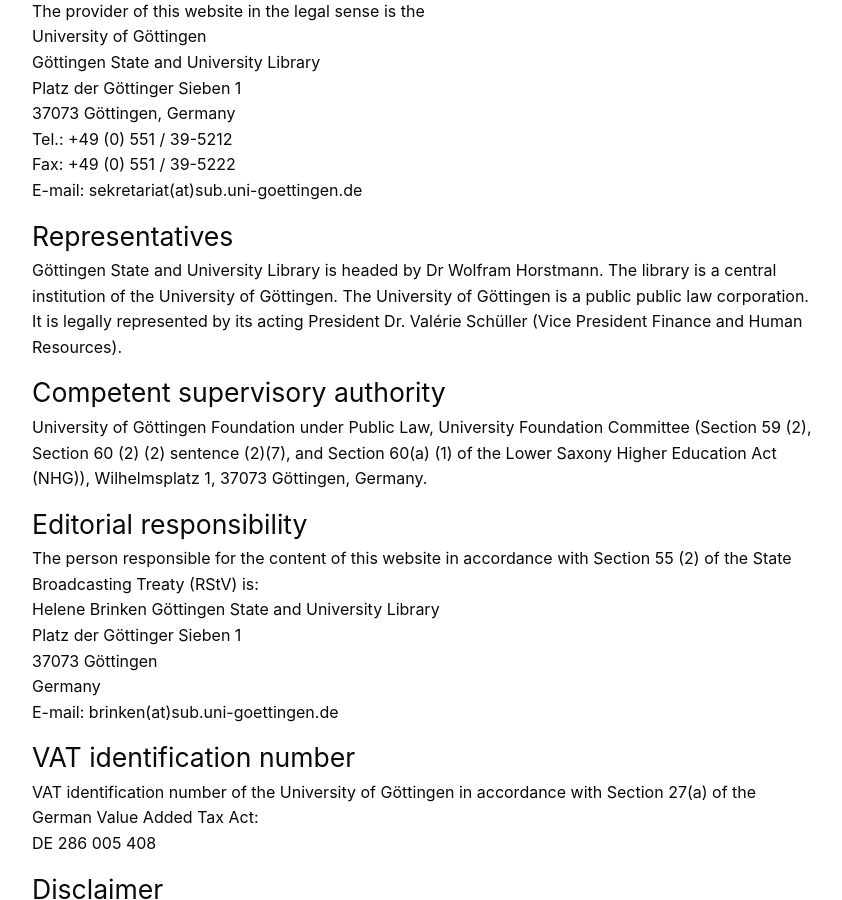
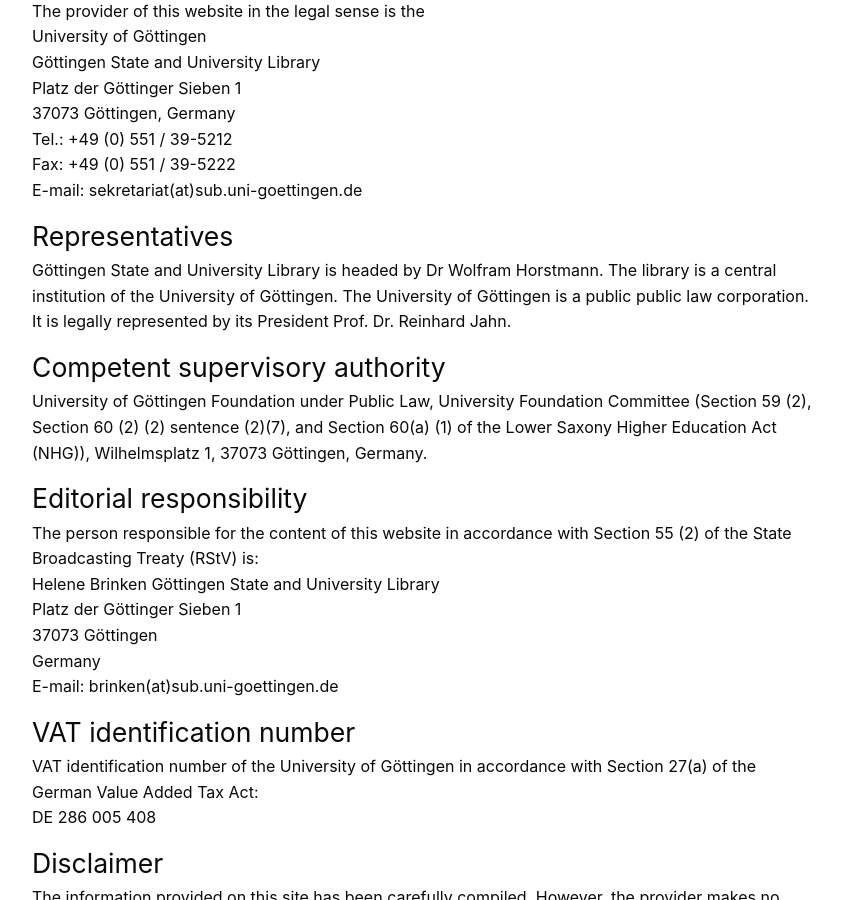
Before and after one commit to subugoe/on-merrit-website, a Jekyll site: the page built from pages/imprint.md, in a window 1280 px wide and 900 px high, scrolled down 419 px. Shown: the whole window, without its empty margins (218-1060 px from the left). Built offline with Jekyll 4.4.1, drawn with Linux system fonts in a browser that asks for light colours; nearby versions of some CDN libraries; comment, search, counter and statistics services are not loaded.

Commit message:
Update imprint.md

```diff
--- a/pages/imprint.md
+++ b/pages/imprint.md
@@ -21,7 +21,7 @@
 
 ## Representatives
 
-Göttingen State and University Library is headed by Dr Wolfram Horstmann. The library is a central institution of the University of Göttingen. The University of Göttingen is a public public law corporation. It is legally represented by its acting President Dr. Valérie Schüller (Vice President Finance and Human Resources).
+Göttingen State and University Library is headed by Dr Wolfram Horstmann. The library is a central institution of the University of Göttingen. The University of Göttingen is a public public law corporation. It is legally represented by its President Prof. Dr. Reinhard Jahn.
 
 ## Competent supervisory authority
 
```
